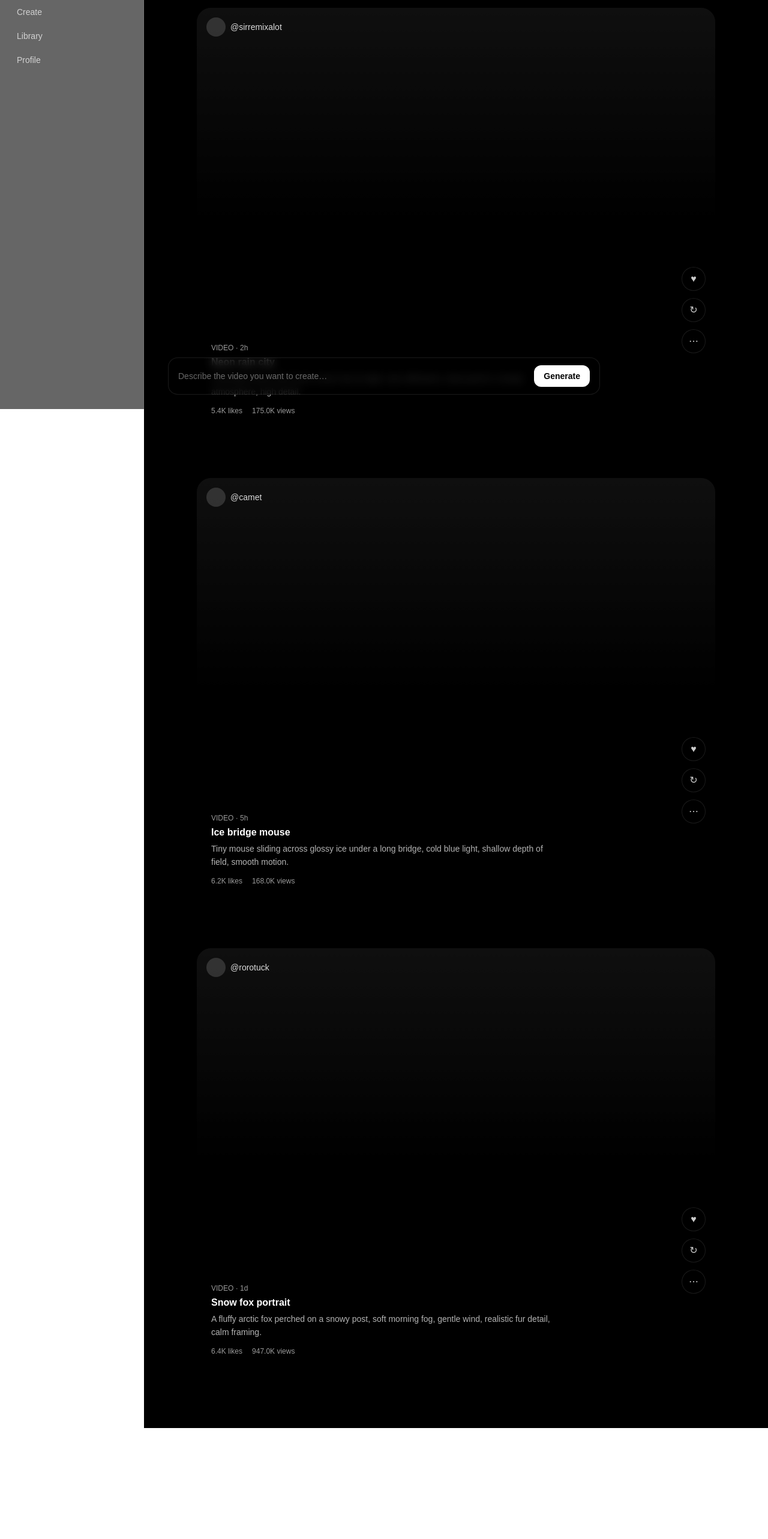
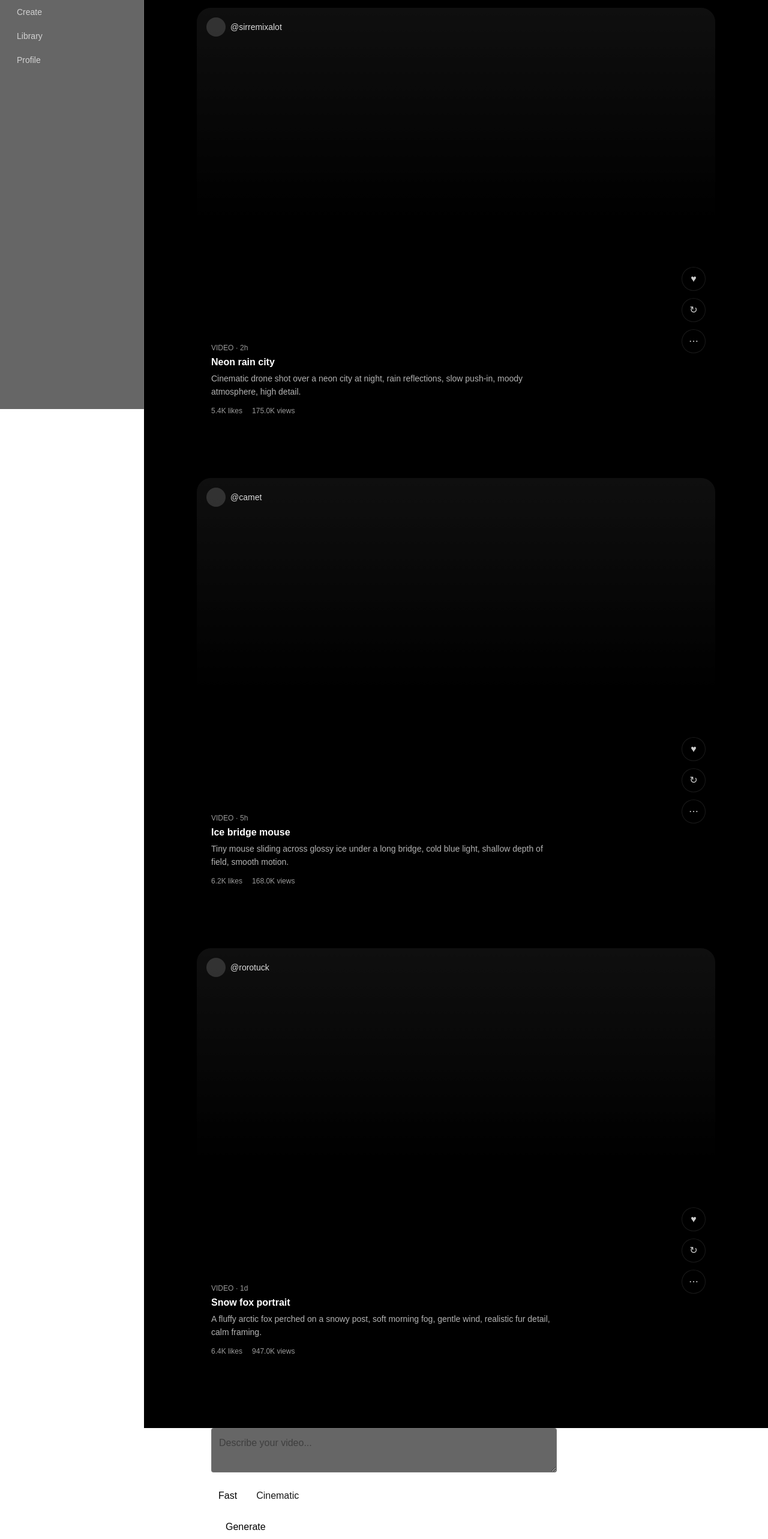
Before and after one commit to shadabchow-ui/upcubevideo, a Next.js app: page / in a window 1280 px wide. Shown: the part 118-2684 px from the top of the page at 60% size. Before the commit the page ends 2499 px from the top, so only its background shows below. Built offline with nearby package versions, Linux system fonts and the light colour scheme.

Commit message:
Refactor PromptComposer to include video quality options

```diff
--- a/components/prompt/PromptComposer.tsx
+++ b/components/prompt/PromptComposer.tsx
@@ -1,91 +1,110 @@
 'use client';
 
-import { useState } from 'react';
+import { useState, useEffect } from 'react';
 
 export default function PromptComposer() {
   const [prompt, setPrompt] = useState('');
-  const [loading, setLoading] = useState(false);
+  const [quality, setQuality] = useState<'fast' | 'cinematic'>('fast');
+  const [jobId, setJobId] = useState<string | null>(null);
+  const [status, setStatus] = useState<string | null>(null);
+  const [videoUrl, setVideoUrl] = useState<string | null>(null);
   const [error, setError] = useState<string | null>(null);
-  const [videoUrl, setVideoUrl] = useState<string | null>(null);
 
-  async function handleGenerate() {
-    if (!prompt.trim()) return;
-
-    setLoading(true);
+  async function generate() {
     setError(null);
     setVideoUrl(null);
+    setStatus('starting');
 
-    try {
-      const res = await fetch('/api/video', {
+    const res = await fetch('/api/video/create', {
       method: 'POST',
       headers: { 'Content-Type': 'application/json' },
-        body: JSON.stringify({ prompt }),
+      body: JSON.stringify({ prompt, quality }),
     });
-
-      if (!res.ok) {
-        const msg = await res.text();
-        throw new Error(msg || 'Generation failed');
-      }
 
     const data = await res.json();
 
-      /**
-       * Expected API response shape:
-       * { video: "https://replicate.delivery/.../output.mp4" }
-       */
-      if (!data.video) {
-        throw new Error('No video returned from API');
+    if (!res.ok) {
+      setError(data.error);
+      return;
     }
 
-      setVideoUrl(data.video);
-    } catch (err: any) {
-      setError(err.message || 'Something went wrong');
-    } finally {
-      setLoading(false);
-    }
+    setJobId(data.id);
+    setStatus(data.status);
   }
 
+  // Polling
+  useEffect(() => {
+    if (!jobId) return;
+
+    const interval = setInterval(async () => {
+      const res = await fetch(`/api/video/status?id=${jobId}`);
+      const data = await res.json();
+
+      setStatus(data.status);
+
+      if (data.status === 'succeeded') {
+        setVideoUrl(data.output);
+        clearInterval(interval);
+      }
+
+      if (data.status === 'failed') {
+        setError(data.error || 'Generation failed');
+        clearInterval(interval);
+      }
+    }, 5000);
+
+    return () => clearInterval(interval);
+  }, [jobId]);
+
   return (
-    <>
-      {/* Video Preview */}
+    <div className="w-full max-w-xl mx-auto space-y-4">
+      <textarea
+        className="w-full p-3 rounded bg-black/60 border border-white/10"
+        placeholder="Describe your video..."
+        value={prompt}
+        onChange={(e) => setPrompt(e.target.value)}
+      />
+
+      <div className="flex gap-2">
+        <button
+          onClick={() => setQuality('fast')}
+          className={`px-3 py-1 rounded ${
+            quality === 'fast' ? 'bg-white text-black' : 'bg-white/10'
+          }`}
+        >
+          Fast
+        </button>
+        <button
+          onClick={() => setQuality('cinematic')}
+          className={`px-3 py-1 rounded ${
+            quality === 'cinematic'
+              ? 'bg-white text-black'
+              : 'bg-white/10'
+          }`}
+        >
+          Cinematic
+        </button>
+      </div>
+
+      <button
+        onClick={generate}
+        className="px-6 py-2 rounded bg-white text-black"
+      >
+        Generate
+      </button>
+
+      {status && <p className="text-sm opacity-70">Status: {status}</p>}
+      {error && <p className="text-red-500">{error}</p>}
+
       {videoUrl && (
-        <div className="fixed inset-0 z-30 flex items-center justify-center bg-black/80">
         <video
           src={videoUrl}
           controls
           autoPlay
           loop
-            className="max-h-[80vh] max-w-[90vw] rounded-xl border border-white/10"
+          className="w-full rounded-lg"
         />
-        </div>
-      )}
-
-      {/* Prompt Bar */}
-      <div className="fixed bottom-6 left-1/2 z-40 w-[720px] max-w-[90vw] -translate-x-1/2">
-        <div className="flex items-center gap-3 rounded-2xl bg-black/70 backdrop-blur border border-white/10 px-4 py-3">
-          <input
-            value={prompt}
-            onChange={(e) => setPrompt(e.target.value)}
-            placeholder="Describe the video you want to create…"
-            className="flex-1 bg-transparent text-sm text-white placeholder:text-white/40 focus:outline-none"
-            disabled={loading}
-          />
-
-          <button
-            onClick={handleGenerate}
-            disabled={loading}
-            className="rounded-xl bg-white px-4 py-2 text-sm font-semibold text-black hover:bg-white/90 disabled:opacity-50"
-          >
-            {loading ? 'Generating…' : 'Generate'}
-          </button>
-        </div>
-
-        {error && (
-          <div className="mt-2 text-xs text-red-400 text-center">
-            {error}
-          </div>
       )}
     </div>
-    </>
   );
 }
```
Lines whose indentation alone changed are shown as unchanged.
